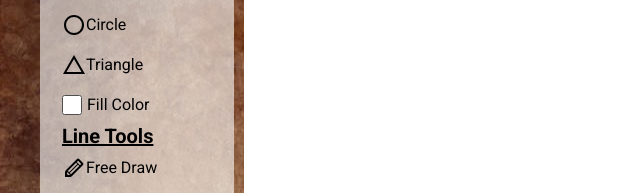
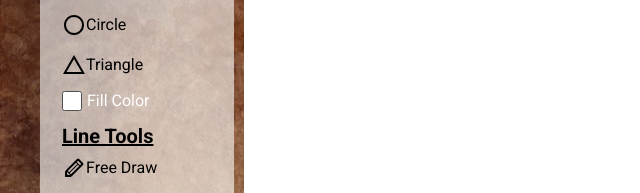
Before and after one commit to Dominic-Lee-Francis/Canvas_Project, a plain HTML site: page index.html in a window 1280 px wide. In both pictures the pointer is over the item "Fill Color". Shown: the part 238-431 px from the top of the page, 0-640 px from the left. Drawn offline with nearby package versions, Linux system fonts and the light colour scheme; a web font is replaced by a local one.

Commit message:
+animated toolboard

```diff
--- a/css/sliderCheckbox.css
+++ b/css/sliderCheckbox.css
@@ -58,3 +58,14 @@
 .fillColorLabel {
     margin-left: 5px;
 }
+
+.checkBoxFill {
+    transition: transform 1000ms, background-color 0.3s, color 0.3s;
+}
+
+.checkBoxFill:hover {
+    transform: translateY(-4px);
+    background-color: none;
+    color: rgb(255, 255, 255);
+    transition: transform 250ms;
+}
--- a/css/svg.css
+++ b/css/svg.css
@@ -1,3 +1,15 @@
 svg {
     fill: black;
 }
+
+.svg {
+    transition: transform 1000ms, background-color 0.3s, color 0.3s;
+
+}
+
+.svg:hover {
+    transform: translateY(-4px);
+    background-color: none;
+    color: rgb(255, 255, 255);
+    transition: transform 250ms;
+}
--- a/index.html
+++ b/index.html
@@ -63,7 +63,7 @@
                             <p>Triangle</p>
                         </li>
                         <!-- Fill Color Checkbox-->
-                        <li class="option">
+                        <li class="option checkBoxFill">
                             <input type="checkbox" id="fillColor">
                             <label for="fillColor" class="fillColorLabel">Fill Color</label>
                         </li>
```
